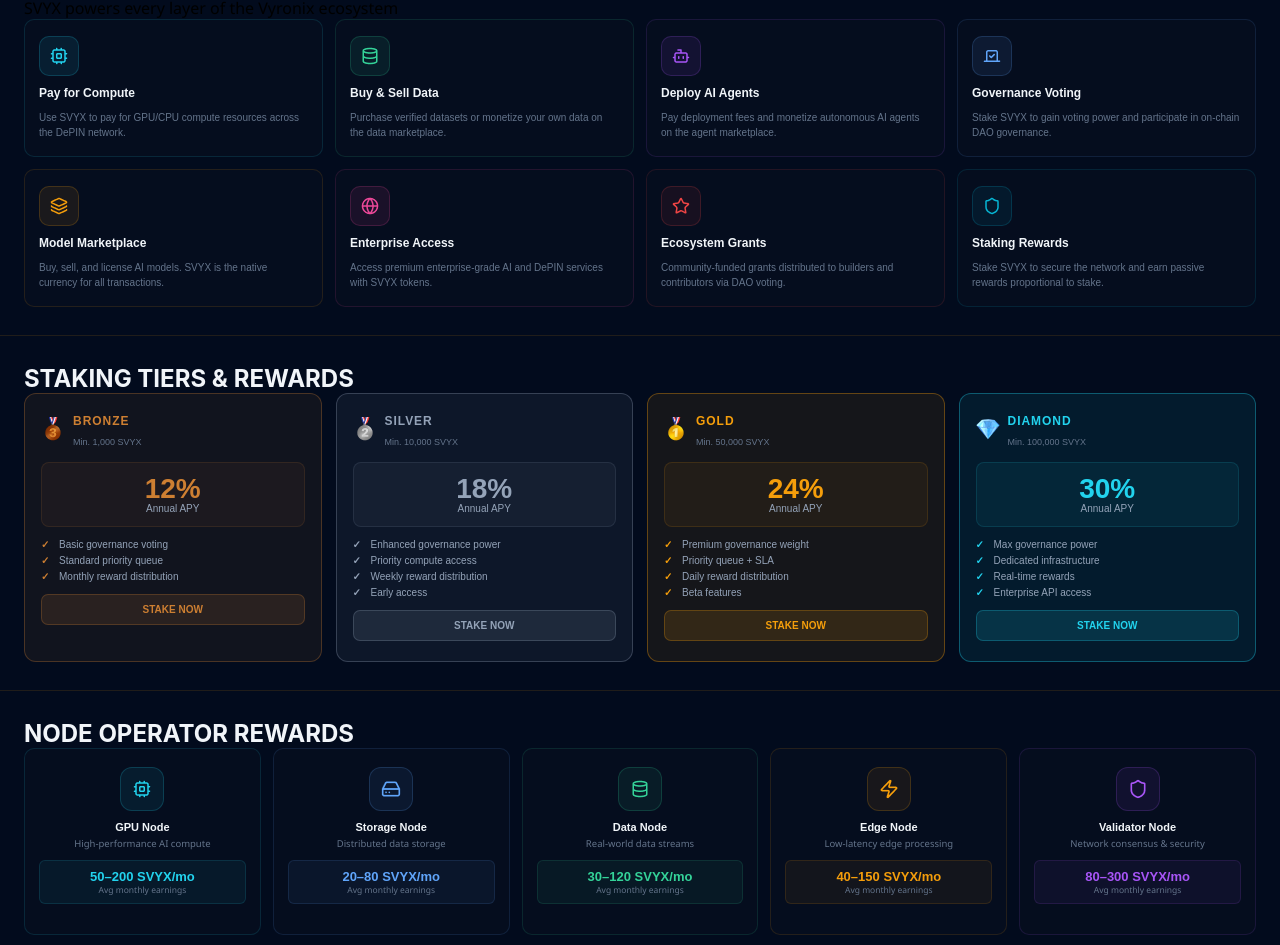
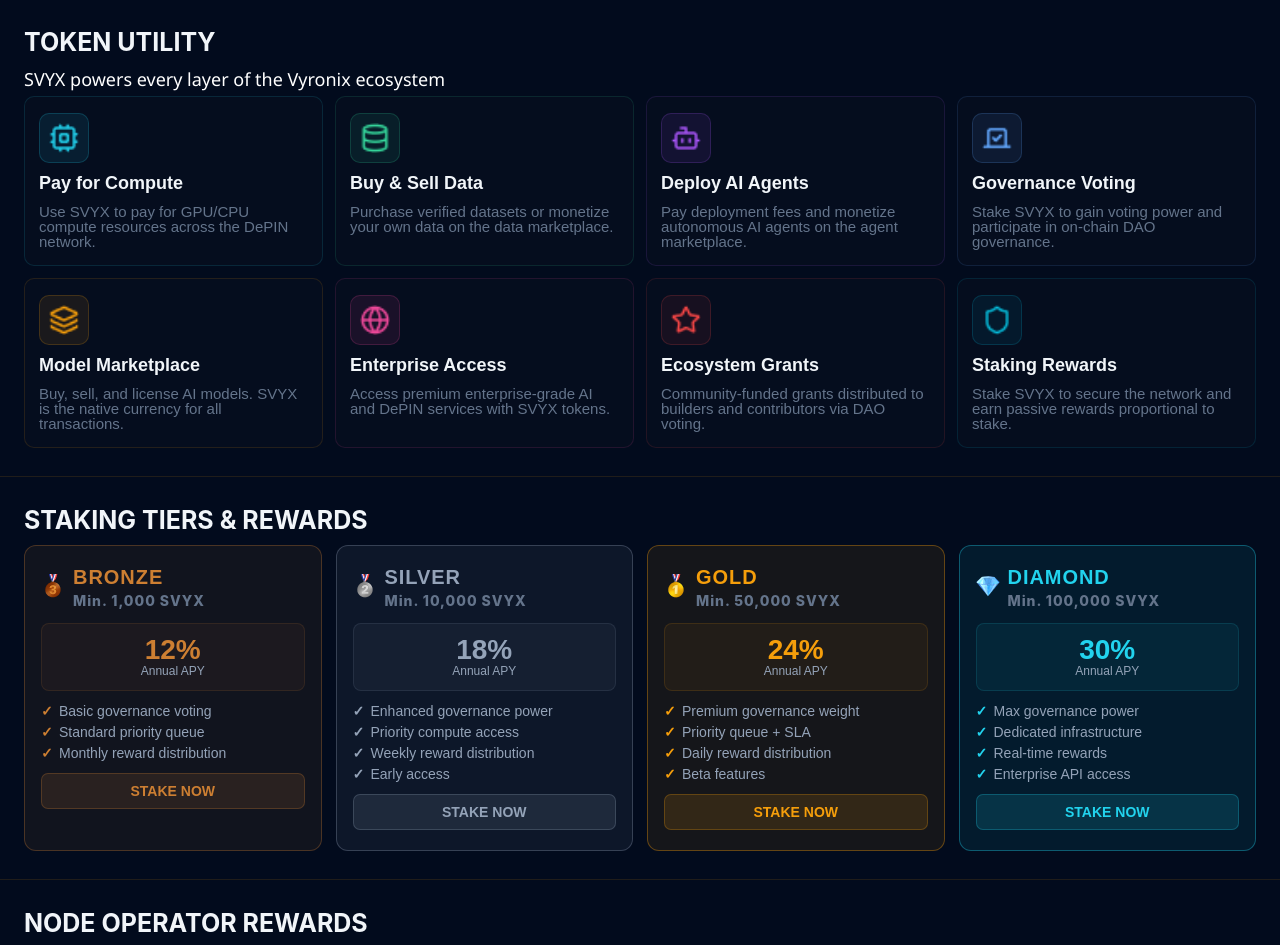
Before and after one commit to siddiquimuhammadshafay/VYRONIX-LABS, a plain HTML site: page page_tokenomics.html in a window 1280 px wide. Shown: the part 1826-2771 px from the top of the page. Drawn offline with Linux system fonts and the light colour scheme.

Commit message:
Modified Page TOkenomics

```diff
--- a/page_tokenomics.html
+++ b/page_tokenomics.html
@@ -93,7 +93,7 @@
           >
         </li>
         <li class="active">
-          <a href="/tokenomics"
+          <a href="/token"
             ><img src="icones/token.svg" alt="" /><span>Tokenomics</span></a
           >
         </li>
--- a/style_tokenomics.css
+++ b/style_tokenomics.css
@@ -378,8 +378,9 @@ h1, h2, h3, h4, h5, h6 {
 .utility-title {
   color: #f1f5f9;
   font-family: "Inter", sans-serif;
-  font-size: 24px;
-  font-weight: 700;
+  font-size: 25px;
+  font-weight: 700;
+  margin-bottom: 10px;
 
 }
 
@@ -615,6 +616,12 @@ h1, h2, h3, h4, h5, h6 {
   flex-direction: column;
   justify-content: flex-end;
 }
+.chart-title{
+    font-size: 25px !important ;
+    color: white;
+    margin-top: 20px;
+    margin-bottom: 10px;
+}
 .chart-bars {
   display: flex;
   align-items: flex-end;
@@ -635,7 +642,7 @@ h1, h2, h3, h4, h5, h6 {
 }
 .chart-labels span {
   color: #64748b;
-  font-size: 8px;
+  font-size: 15px;
   text-align: center;
   flex: 1;
 }
@@ -643,6 +650,15 @@ h1, h2, h3, h4, h5, h6 {
 /* ========================================
    TOKEN UTILITY
    ======================================== */
+.utility-subtitle{
+    font-size: 18px;
+    color: white;
+    /* margin-top: 5px; */
+    margin-bottom: 5px;
+
+}
+
+
 .utility-grid {
   display: grid;
   grid-template-columns: repeat(4, 1fr);
@@ -669,13 +685,18 @@ h1, h2, h3, h4, h5, h6 {
 .utility-card.card-teal { border-color: rgba(6, 182, 212, 0.13); }
 
 .card-icon-wrapper {
-  width: 40px;
-  height: 40px;
+  width: 50px;
+  height: 50px;
   border-radius: 10px;
   display: flex;
   align-items: center;
   justify-content: center;
   border: 1px solid transparent;
+}
+
+.card-icon-wrapper img{
+  width: 30px;
+  height: 30px;
 }
 .icon-cyan { background: rgba(34, 211, 238, 0.08); border-color: rgba(34, 211, 238, 0.19); }
 .icon-green { background: rgba(52, 211, 153, 0.08); border-color: rgba(52, 211, 153, 0.19); }
@@ -699,13 +720,13 @@ h1, h2, h3, h4, h5, h6 {
 .card-title {
   color: #f1f5f9;
   font-family: "Inter-Bold", sans-serif;
-  font-size: 12px;
+  font-size: 18px;
   font-weight: 700;
 }
 .card-description {
   color: #64748b;
   font-family: "Inter-Regular", sans-serif;
-  font-size: 10px;
+  font-size: 15px;
   line-height: 15px;
 }
 
@@ -739,7 +760,15 @@ h1, h2, h3, h4, h5, h6 {
 .tier-icon { font-size: 24px; line-height: 36px; flex-shrink: 0; }
 .tier-name {
   font-family: "Inter-ExtraBold", sans-serif;
-  font-size: 12px;
+  font-size: 20px;
+  letter-spacing: 0.96px;
+  font-weight: 800;
+}
+
+.tier-min{
+font-family: "Inter", sans-serif;
+color: #64748b;
+  font-size: 14px;
   letter-spacing: 0.96px;
   font-weight: 800;
 }
@@ -747,11 +776,7 @@ h1, h2, h3, h4, h5, h6 {
 .silver-text { color: #94a3b8; }
 .gold-text { color: #f59e0b; }
 .diamond-text { color: #22d3ee; }
-.tier-min {
-  color: #64748b;
-  font-family: "Inter-Regular", sans-serif;
-  font-size: 9px;
-}
+
 
 .apy-box {
   border-radius: 8px;
@@ -778,14 +803,14 @@ h1, h2, h3, h4, h5, h6 {
 .apy-label {
   color: #94a3b8;
   font-family: "Inter-Regular", sans-serif;
-  font-size: 10px;
+  font-size: 12px;
 }
 
 .tier-benefits { list-style: none; display: flex; flex-direction: column; gap: 5px; padding: 0; }
 .benefit-item {
   color: #94a3b8;
   font-family: "Inter-Regular", sans-serif;
-  font-size: 10px;
+  font-size: 14px;
   padding-left: 18px;
   position: relative;
 }
@@ -806,7 +831,7 @@ h1, h2, h3, h4, h5, h6 {
   padding: 9px;
   width: 100%;
   font-family: "Inter-Bold", sans-serif;
-  font-size: 10px;
+  font-size: 14px;
   font-weight: 700;
   border: 1px solid;
   background: transparent;
@@ -874,13 +899,14 @@ h1, h2, h3, h4, h5, h6 {
 .node-name {
   color: #f1f5f9;
   font-family: "Inter-Bold", sans-serif;
-  font-size: 11px;
-  font-weight: 700;
+  font-size: 16px;
+  font-weight: 800;
   margin: 10px 0 4px;
 }
 .node-desc {
   color: #64748b;
-  font-size: 9.5px;
+  font-size: 15px;
+  font-weight: 500;
   margin: 0 0 10px;
 }
 
@@ -902,6 +928,7 @@ h1, h2, h3, h4, h5, h6 {
 .earnings-amount {
   font-family: "Inter-ExtraBold", sans-serif;
   font-size: 13px;
+  letter-spacing: 1px;
   font-weight: 800;
 }
 .earn-gpu .earnings-amount { color: #22d3ee; }
@@ -911,7 +938,8 @@ h1, h2, h3, h4, h5, h6 {
 .earn-validator .earnings-amount { color: #a855f7; }
 .earnings-label {
   color: #64748b;
-  font-size: 8.5px;
+  font-size: 13px;
+  font-weight: 600;
 }
 
 /* ========================================
@@ -925,7 +953,7 @@ h1, h2, h3, h4, h5, h6 {
 .gov-left, .gov-right { flex: 1 1 528px; min-width: 300px; }
 .gov-description {
   color: #94a3b8;
-  font-size: 12px;
+  font-size: 14px;
   line-height: 20.4px;
   margin: 0 0 18px;
 }
@@ -953,13 +981,17 @@ h1, h2, h3, h4, h5, h6 {
 .feature-cyan { border-color: rgba(34,211,238,0.13); }
 
 .feature-icon {
-  width: 28px;
-  height: 28px;
+  width: 30px;
+  height: 30px;
   border-radius: 7px;
   display: flex;
   align-items: center;
   justify-content: center;
   border: 1px solid transparent;
+}
+.feature-icon img{
+    width: 20px;
+    height: 20px;
 }
 .icon-blue { background: rgba(96,165,250,0.09); border-color: rgba(96,165,250,0.19); }
 .icon-purple { background: rgba(168,85,247,0.09); border-color: rgba(168,85,247,0.19); }
@@ -968,7 +1000,7 @@ h1, h2, h3, h4, h5, h6 {
 .icon-pink { background: rgba(236,72,153,0.09); border-color: rgba(236,72,153,0.19); }
 .icon-cyan { background: rgba(34,211,238,0.09); border-color: rgba(34,211,238,0.19); }
 
-.feat-icon { width: 13px; height: 13px; color: #94a3b8; }
+/* .feature-icon { width: 13px; height: 13px; color: #94a3b8; } */
 .icon-blue .feat-icon { color: #60a5fa; }
 .icon-purple .feat-icon { color: #a855f7; }
 .icon-gold .feat-icon { color: #f59e0b; }
@@ -979,12 +1011,12 @@ h1, h2, h3, h4, h5, h6 {
 .feature-title {
   color: #e2e8f0;
   font-family: "Inter-Bold", sans-serif;
-  font-size: 11px;
+  font-size: 16px;
   font-weight: 700;
 }
 .feature-desc {
   color: #64748b;
-  font-size: 9.5px;
+  font-size: 14px;
   line-height: 13.3px;
 }
 
```
